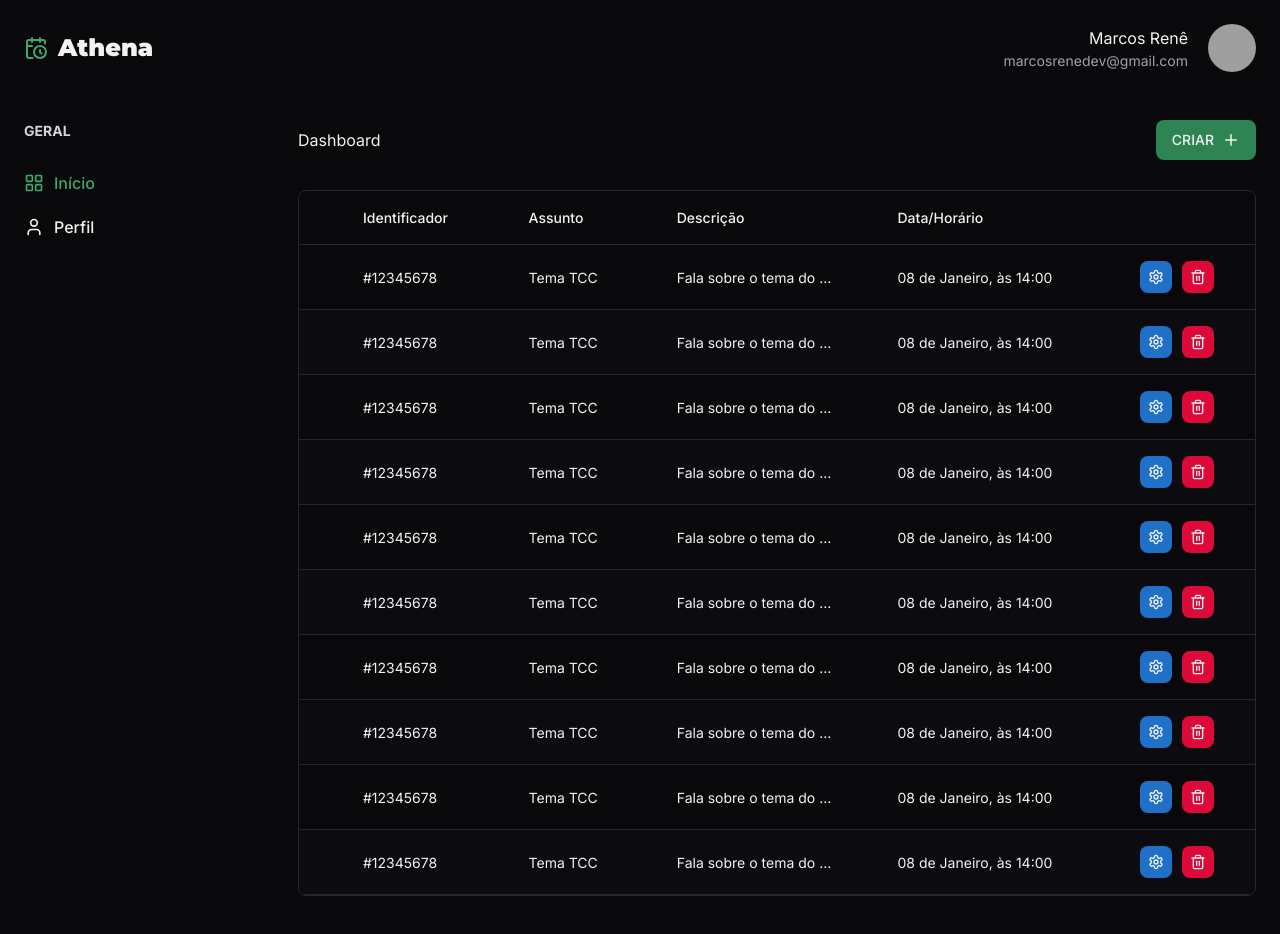
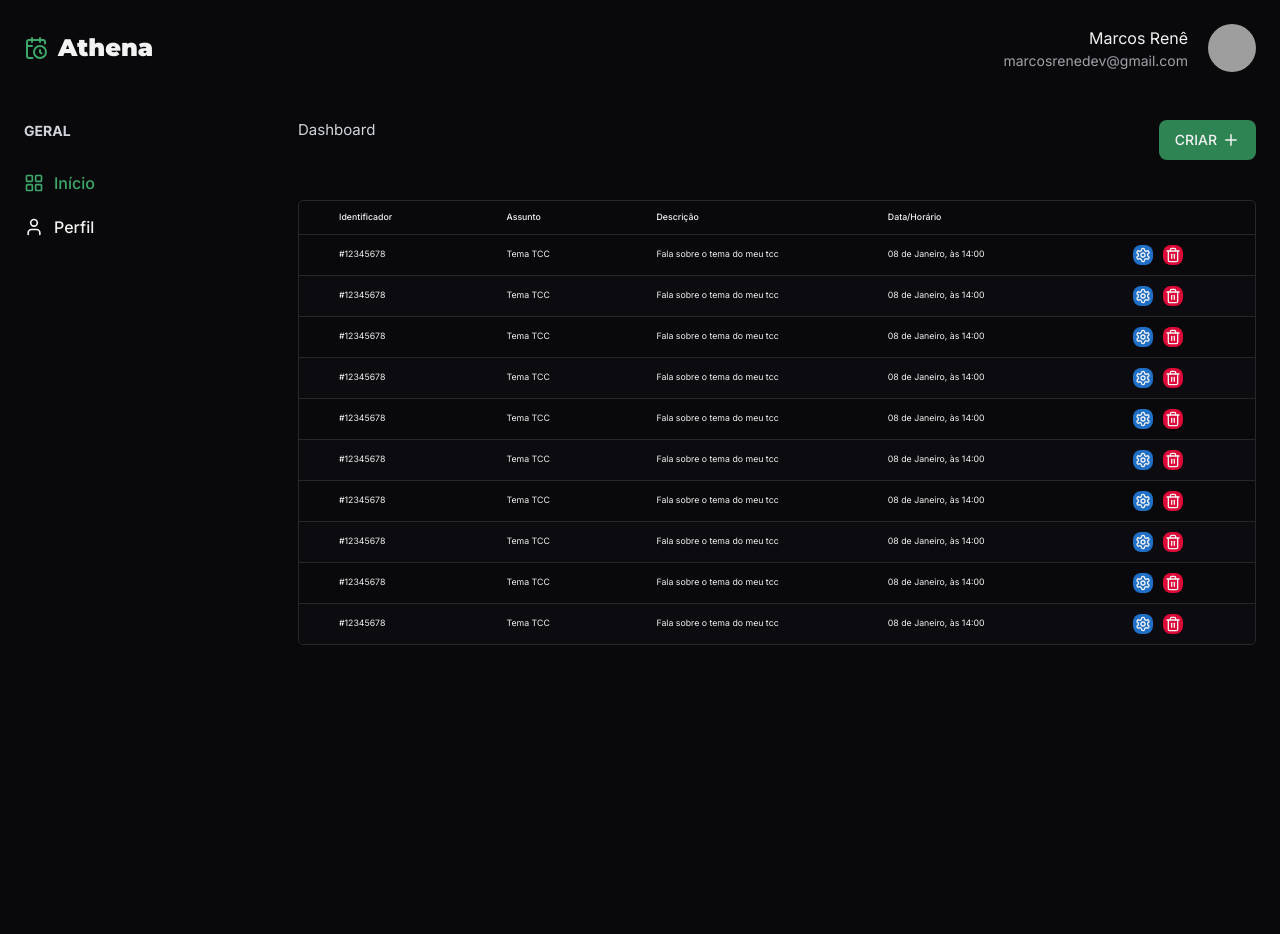
Before and after one commit to MarcosRene/athena, a React (Vite) app: page / in a window 1280 px wide. Shown: the top 934 px of the page. After the commit the page ends 800 px from the top, so only its background shows below. Built offline with nearby package versions, Linux system fonts and the light colour scheme; grey boxes are pictures that could not be loaded.

Commit message:
feat: add list schedules

```diff
--- a/src/pages/app/dashboard.tsx
+++ b/src/pages/app/dashboard.tsx
@@ -1,8 +1,11 @@
 import { Helmet } from 'react-helmet-async'
 import { useNavigate } from 'react-router-dom'
-import { PlusIcon, SettingsIcon, Trash2Icon } from 'lucide-react'
+import { PlusIcon } from 'lucide-react'
 
 import { Button } from '@/components/button'
+import { Breadcrumbs } from '@/components/breadcrumbs'
+
+import { ListSchedules } from './list-schedules'
 
 export function Dashboard() {
   const navigate = useNavigate()
@@ -11,85 +14,21 @@ export function Dashboard() {
     <>
       <Helmet title="Dashboard" />
 
-      <div className="mb-12 flex items-center justify-between">
-        <span>Dashboard</span>
+      <div className="mb-12 flex items-start justify-between">
+        <Breadcrumbs breadcrumbs={[{ label: 'Dashboard', href: '/' }]} />
 
         <Button
           icon={PlusIcon}
           iconSize={18}
           rlt
-          className="uppercase font-medium gap-[0.8rem]"
+          className="uppercase font-medium gap-2"
           onClick={() => navigate('/new-schedule', { replace: true })}
         >
           Criar
         </Button>
       </div>
 
-      <div className="relative overflow-x-auto border border-gray-900 rounded-[0.8rem]">
-        <table className="w-full">
-          <thead>
-            <tr className="border-b border-b-gray-900">
-              <th className="min-w-[10rem] lg:w-auto pl-[2.4rem] lg:pl-[6.4rem] py-[1.6rem] text-start text-[1.4rem] font-medium">
-                Identificador
-              </th>
-              <th className="min-w-[10rem] lg:w-auto pl-[2.4rem] lg:pl-[6.4rem] py-[1.6rem] text-start text-[1.4rem] font-medium">
-                Assunto
-              </th>
-              <th className="max-w-[10rem] lg:w-auto pl-[2.4rem] lg:pl-[6.4rem] py-[1.6rem] text-start text-[1.4rem] font-medium">
-                Descrição
-              </th>
-              <th className="min-w-[20rem] lg:w-auto pl-[2.4rem] lg:pl-[6.4rem] py-[1.6rem] text-start text-[1.4rem] font-medium">
-                Data/Horário
-              </th>
-              <th className="min-w-[10rem] lg:w-auto pl-[2.4rem] pr-[2.4rem] lg:pl-[6.4rem]"></th>
-            </tr>
-          </thead>
-
-          <tbody>
-            {Array.from(Array(10).keys()).map((index) => (
-              <tr
-                key={`tr-${index}`}
-                className="border-b border-b-gray-900 even:bg-[#0c0c10]"
-              >
-                <td className="min-w-[10rem] lg:w-auto pl-[2.4rem] lg:pl-[6.4rem] py-[1.6rem] text-[1.4rem]">
-                  #12345678
-                </td>
-                <td className="min-w-[10rem] lg:w-auto pl-[2.4rem] lg:pl-[6.4rem] py-[1.6rem] text-[1.4rem]">
-                  Tema TCC
-                </td>
-                <td
-                  className="max-w-[20rem] lg:w-auto pl-[2.4rem] lg:pl-[6.4rem] py-[1.6rem] text-[1.4rem] overflow-hidden overflow-ellipsis whitespace-nowrap"
-                  title={'Fala sobre o tema do meu tcc'}
-                >
-                  Fala sobre o tema do meu tcc
-                </td>
-                <td className="min-w-[20rem] lg:w-auto pl-[2.4rem] lg:pl-[6.4rem] py-[1.6rem] text-[1.4rem]">
-                  08 de Janeiro, às 14:00
-                </td>
-                <td className="min-w-[10rem] lg:w-auto pl-[2.4rem] pr-[2.4rem] lg:pl-[6.4rem] py-[1.6rem] text-[1.4rem]">
-                  <div className="flex items-center gap-4">
-                    <Button
-                      icon={SettingsIcon}
-                      iconSize={16}
-                      title="Editar"
-                      aria-label="Edit Button"
-                      className="w-[3.2rem] h-[3.2rem] p-0 bg-[#1F70C6] hover:bg-[#14609b] flex justify-center gap-0"
-                      onClick={() => navigate('/1/edit-schedule')}
-                    ></Button>
-                    <Button
-                      icon={Trash2Icon}
-                      iconSize={16}
-                      title="Deletar"
-                      aria-label="Delete Button"
-                      className="w-[3.2rem] h-[3.2rem] p-0 bg-[#DD0939] hover:bg-[#ad0337] flex justify-center gap-0"
-                    ></Button>
-                  </div>
-                </td>
-              </tr>
-            ))}
-          </tbody>
-        </table>
-      </div>
+      <ListSchedules />
     </>
   )
 }
--- /dev/null
+++ b/src/pages/app/list-schedules.tsx
@@ -0,0 +1,92 @@
+import { useState } from 'react'
+import { useNavigate } from 'react-router-dom'
+import { Loader2Icon, SettingsIcon, Trash2Icon } from 'lucide-react'
+
+import { Button } from '@/components/button'
+
+export function ListSchedules() {
+  const navigate = useNavigate()
+
+  const [isLoading, setIsLoading] = useState(true)
+
+  new Promise<void>((resolve) => {
+    setTimeout(() => {
+      resolve()
+      setIsLoading(false)
+    }, 2000)
+  })
+
+  return (
+    <div className="overflow-x-auto border border-gray-900 rounded-lg">
+      <table className="w-full relative min-h-44">
+        <thead>
+          <tr className="border-b border-b-gray-900">
+            <th className="min-w-28 lg:w-auto pl-6 lg:pl-16 py-4 text-start text-sm font-medium">
+              Identificador
+            </th>
+            <th className="min-w-28 lg:w-auto pl-6 lg:pl-16 py-4 text-start text-sm font-medium">
+              Assunto
+            </th>
+            <th className="max-w-28 lg:w-auto pl-6 lg:pl-16 py-4 text-start text-sm font-medium">
+              Descrição
+            </th>
+            <th className="min-w-52 lg:w-auto pl-6 lg:pl-16 py-4 text-start text-sm font-medium">
+              Data/Horário
+            </th>
+            <th className="min-w-28 lg:w-auto pl-6 pr-6 lg:pl-16"></th>
+          </tr>
+        </thead>
+
+        {isLoading ? (
+          <div className="absolute top-2/4 right-2/4 -translate-x-2/4">
+            <Loader2Icon className="h-12 w-h-12 animate-spin text-green-500" />
+          </div>
+        ) : (
+          <tbody>
+            {Array.from(Array(10).keys()).map((index) => (
+              <tr
+                key={`tr-${index}`}
+                className="border-b border-b-gray-900 even:bg-[#0c0c10] last:border-none"
+              >
+                <td className="min-w-28 lg:w-auto pl-6 lg:pl-16 py-4 text-sm">
+                  #12345678
+                </td>
+                <td className="min-w-28 lg:w-auto pl-6 lg:pl-16 py-4 text-sm">
+                  Tema TCC
+                </td>
+                <td
+                  className="max-w-52 lg:w-auto pl-6 lg:pl-16 py-4 text-sm overflow-hidden overflow-ellipsis whitespace-nowrap"
+                  title={'Fala sobre o tema do meu tcc'}
+                >
+                  Fala sobre o tema do meu tcc
+                </td>
+                <td className="min-w-52 lg:w-auto pl-6 lg:pl-16 py-4 text-sm">
+                  08 de Janeiro, às 14:00
+                </td>
+                <td className="min-w-28 lg:w-auto pl-6 pr-pl-6 lg:pl-16 py-4 text-sm">
+                  <div className="flex items-center gap-4">
+                    <Button
+                      icon={SettingsIcon}
+                      iconSize={16}
+                      title="Editar"
+                      aria-label="Edit Button"
+                      className="w-8 h-8 p-0 bg-[#1F70C6] hover:bg-[#14609b] flex justify-center gap-0"
+                      onClick={() => navigate('/1/edit-schedule')}
+                    ></Button>
+                    <Button
+                      icon={Trash2Icon}
+                      iconSize={16}
+                      title="Deletar"
+                      aria-label="Delete Button"
+                      className="w-8 h-8 p-0 bg-[#DD0939] hover:bg-[#ad0337] flex justify-center gap-0"
+                    ></Button>
+                  </div>
+                </td>
+              </tr>
+            ))}
+          </tbody>
+        )}
+      </table>
+    </div>
+  )
+}
```
